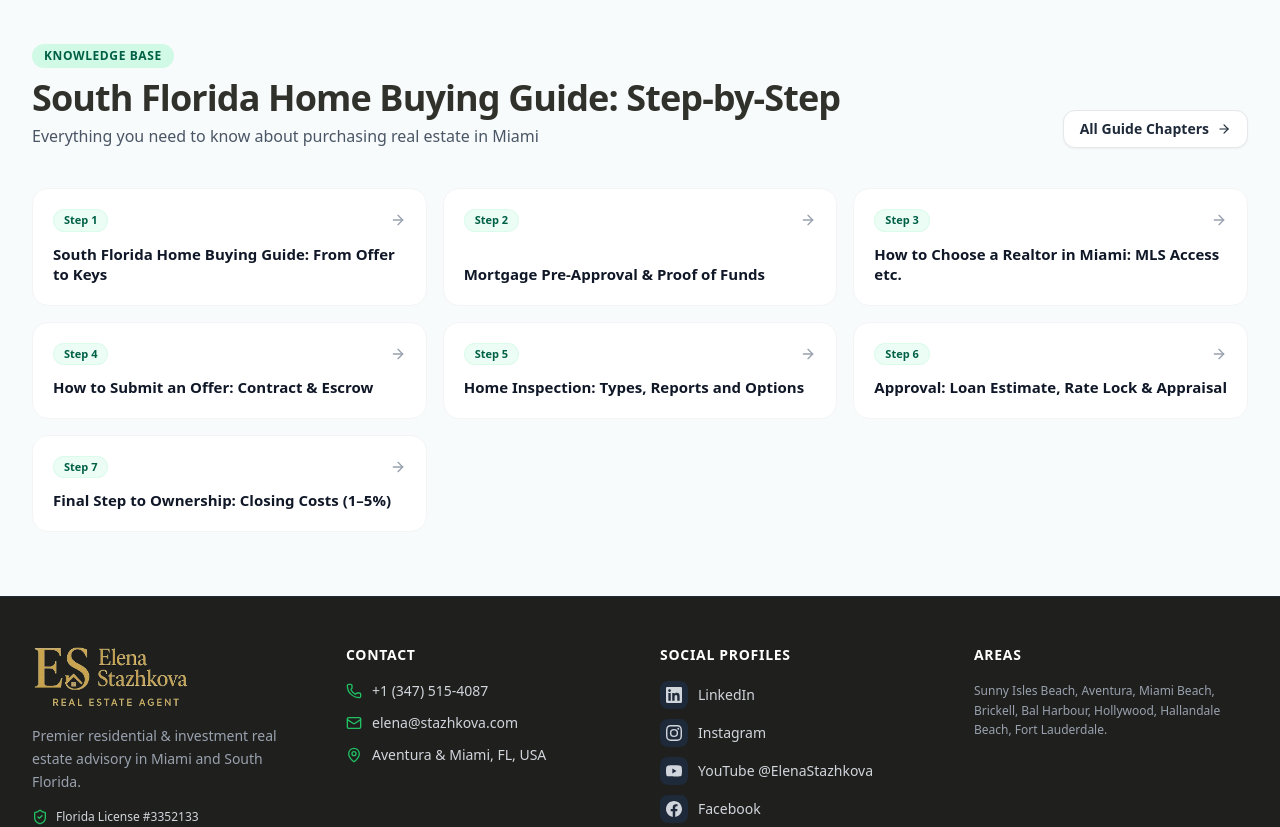
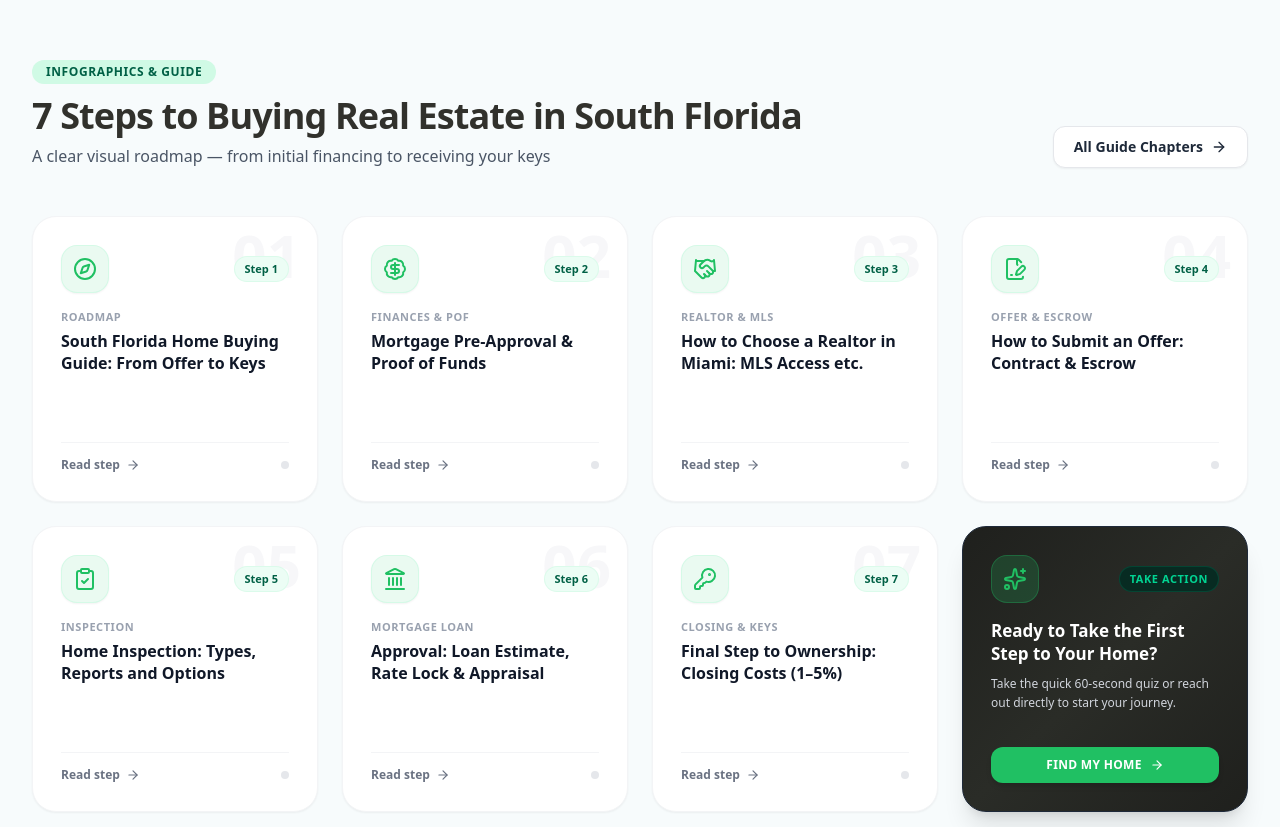
Before and after one commit to andreibdr/stazhkova_wp, a Next.js app in the folder website/: page / in a window 1280 px wide. Shown: the part 6000-6827 px from the top of the page. Built offline with nearby package versions, Linux system fonts and the light colour scheme.

Commit message:
feat: redesign knowledge base as modern square infographic cards with thematic icons and watermarks

```diff
--- a/website/components/GuidesPreview.tsx
+++ b/website/components/GuidesPreview.tsx
@@ -1,6 +1,16 @@
 import React from 'react';
 import Link from 'next/link';
-import { ArrowRight } from 'lucide-react';
+import {
+  Compass,
+  BadgeDollarSign,
+  Handshake,
+  FileSignature,
+  ClipboardCheck,
+  Landmark,
+  KeyRound,
+  Sparkles,
+  ArrowRight,
+} from 'lucide-react';
 import { Guide } from '@/lib/content';
 
 interface GuidesPreviewProps {
@@ -8,60 +18,131 @@ interface GuidesPreviewProps {
   lang: 'ru' | 'en' | 'es';
 }
 
+const stepMeta: Record<
+  number,
+  {
+    icon: React.ComponentType<{ className?: string }>;
+    category: { ru: string; en: string; es: string };
+  }
+> = {
+  1: {
+    icon: Compass,
+    category: { ru: 'Маршрут', en: 'Roadmap', es: 'Ruta' },
+  },
+  2: {
+    icon: BadgeDollarSign,
+    category: { ru: 'Финансы & POF', en: 'Finances & POF', es: 'Finanzas y POF' },
+  },
+  3: {
+    icon: Handshake,
+    category: { ru: 'Агент & MLS', en: 'Realtor & MLS', es: 'Agente y MLS' },
+  },
+  4: {
+    icon: FileSignature,
+    category: { ru: 'Оффер & Эскроу', en: 'Offer & Escrow', es: 'Oferta y Escrow' },
+  },
+  5: {
+    icon: ClipboardCheck,
+    category: { ru: 'Инспекция', en: 'Inspection', es: 'Inspección' },
+  },
+  6: {
+    icon: Landmark,
+    category: { ru: 'Ипотека', en: 'Mortgage Loan', es: 'Aprobación' },
+  },
+  7: {
+    icon: KeyRound,
+    category: { ru: 'Ключи от дома', en: 'Closing & Keys', es: 'Cierre y Llaves' },
+  },
+};
+
 export default function GuidesPreview({ guides, lang }: GuidesPreviewProps) {
   const titles = {
     ru: {
-      tag: 'База знаний',
-      title: 'Пошаговый гайд: Покупка недвижимости в США',
-      subtitle: 'Все этапы сделки простым языком — от бюджета до получения ключей',
+      tag: 'Инфографика & База знаний',
+      title: '7 шагов к покупке недвижимости во Флориде',
+      subtitle: 'Понятный визуальный маршрут сделки — от первого расчёта бюджета до получения ключей',
       all: 'Все статьи гайда',
       step: 'Шаг',
+      read: 'Читать шаг',
     },
     en: {
-      tag: 'Knowledge Base',
-      title: 'South Florida Home Buying Guide: Step-by-Step',
-      subtitle: 'Everything you need to know about purchasing real estate in Miami',
+      tag: 'Infographics & Guide',
+      title: '7 Steps to Buying Real Estate in South Florida',
+      subtitle: 'A clear visual roadmap — from initial financing to receiving your keys',
       all: 'All Guide Chapters',
       step: 'Step',
+      read: 'Read step',
     },
     es: {
-      tag: 'Base de Conocimiento',
-      title: 'Guía paso a paso para comprar en Florida',
-      subtitle: 'Todo lo que necesita saber para adquirir su propiedad en Miami',
+      tag: 'Infografía y Guía',
+      title: '7 pasos para comprar una propiedad en Florida',
+      subtitle: 'Una guía visual completa — desde el presupuesto inicial hasta la entrega de llaves',
       all: 'Ver todos los capítulos',
       step: 'Paso',
+      read: 'Leer paso',
+    },
+  }[lang];
+
+  const ctaCard = {
+    ru: {
+      badge: 'Финал',
+      title: 'Готовы сделать первый шаг к покупке?',
+      subtitle: 'Пройдите короткий 60-секундный подбор или свяжитесь со мной напрямую.',
+      button: 'Подобрать дом',
+    },
+    en: {
+      badge: 'Take Action',
+      title: 'Ready to Take the First Step to Your Home?',
+      subtitle: 'Take the quick 60-second quiz or reach out directly to start your journey.',
+      button: 'Find My Home',
+    },
+    es: {
+      badge: 'Acción',
+      title: '¿Listo para dar el primer paso hacia su hogar?',
+      subtitle: 'Complete el cuestionario rápido de 60 segundos o contácteme directamente.',
+      button: 'Encontrar mi casa',
     },
   }[lang];
 
   const guidesIndexLink = lang === 'en' ? '/guides' : `/${lang}/guides`;
 
   return (
-    <section className="py-14 sm:py-16 bg-[#f7fbfc] border-t border-gray-100">
+    <section className="py-20 bg-[#f7fbfc] border-t border-gray-100">
       <div className="max-w-7xl mx-auto px-4 sm:px-6 lg:px-8">
-        <div className="flex flex-col md:flex-row md:items-end justify-between mb-8 sm:mb-10 gap-4 sm:gap-6">
+        {/* Header */}
+        <div className="flex flex-col md:flex-row md:items-end justify-between mb-12 gap-6">
           <div>
-            <span className="px-3 py-1 rounded-full text-xs font-semibold bg-emerald-100 text-emerald-800 uppercase tracking-wider mb-2.5 inline-block">
+            <span className="px-3.5 py-1 rounded-full text-xs font-semibold bg-emerald-100 text-emerald-800 uppercase tracking-wider mb-3 inline-block">
               {titles.tag}
             </span>
-            <h2 className="text-2xl sm:text-3xl lg:text-4xl font-extrabold text-[#31312c] tracking-tight">
+            <h2 className="text-3xl sm:text-4xl font-extrabold text-[#31312c] tracking-tight">
               {titles.title}
             </h2>
-            <p className="mt-1.5 text-sm sm:text-base text-gray-600 max-w-2xl font-light">
+            <p className="mt-2 text-base text-gray-600 max-w-2xl font-light">
               {titles.subtitle}
             </p>
           </div>
 
           <Link
             href={guidesIndexLink}
-            className="inline-flex items-center gap-2 px-4 py-2 rounded-xl border border-gray-200 bg-white text-xs sm:text-sm font-semibold text-gray-800 hover:text-[#20c063] hover:border-emerald-300 transition-colors shrink-0 shadow-xs"
+            className="inline-flex items-center gap-2 px-5 py-2.5 rounded-xl border border-gray-200 bg-white text-sm font-semibold text-gray-800 hover:text-[#20c063] hover:border-emerald-300 transition-colors shrink-0 shadow-xs"
           >
             <span>{titles.all}</span>
-            <ArrowRight className="w-3.5 h-3.5" />
+            <ArrowRight className="w-4 h-4" />
           </Link>
         </div>
 
-        <div className="grid grid-cols-1 sm:grid-cols-2 lg:grid-cols-3 gap-3.5 sm:gap-4">
-          {guides.map((guide, idx) => {
+        {/* 4x2 Symmetric Grid of Square Infographic Cards */}
+        <div className="grid grid-cols-1 sm:grid-cols-2 lg:grid-cols-4 gap-6">
+          {guides.slice(0, 7).map((guide, idx) => {
+            const stepNumber = guide.step || idx + 1;
+            const meta = stepMeta[stepNumber] || {
+              icon: Compass,
+              category: { ru: 'Гайд', en: 'Guide', es: 'Guía' },
+            };
+            const IconComponent = meta.icon;
+            const categoryName = meta.category[lang] || meta.category.en;
+
             const guideUrl =
               lang === 'en'
                 ? `/guides/${guide.slug}`
@@ -71,21 +152,77 @@ export default function GuidesPreview({ guides, lang }: GuidesPreviewProps) {
               <Link
                 key={guide.id}
                 href={guideUrl}
-                className="group p-4 sm:p-5 rounded-2xl bg-white border border-gray-100 hover:border-emerald-300 hover:shadow-md transition-all flex flex-col justify-between gap-3"
+                className="relative aspect-square p-6 sm:p-7 rounded-3xl bg-white border border-gray-100 hover:border-[#20c063] hover:shadow-xl hover:-translate-y-1.5 transition-all duration-300 flex flex-col justify-between group overflow-hidden shadow-xs"
               >
-                <div className="flex items-center justify-between">
-                  <span className="text-[11px] font-bold px-2.5 py-0.5 rounded-full bg-emerald-50 text-emerald-800 border border-emerald-100/60">
-                    {titles.step} {guide.step || idx + 1}
-                  </span>
-                  <ArrowRight className="w-4 h-4 text-gray-400 group-hover:text-[#20c063] group-hover:translate-x-1 transition-all shrink-0" />
+                {/* Big subtle watermark step number */}
+                <div className="absolute top-2 right-4 text-6xl font-black text-gray-100/70 group-hover:text-emerald-100/90 transition-colors select-none pointer-events-none">
+                  0{stepNumber}
                 </div>
 
-                <h3 className="font-bold text-gray-900 text-sm sm:text-[15px] group-hover:text-[#20c063] transition-colors line-clamp-2 leading-snug">
-                  {guide.title}
-                </h3>
+                {/* Top: Icon + Step Badge */}
+                <div className="relative z-10">
+                  <div className="flex items-center justify-between mb-4">
+                    <div className="w-12 h-12 rounded-2xl bg-[#eafaf1] text-[#20c063] border border-emerald-100/80 flex items-center justify-center group-hover:bg-[#20c063] group-hover:text-white group-hover:scale-105 transition-all shadow-xs">
+                      <IconComponent className="w-6 h-6" />
+                    </div>
+                    <span className="text-[11px] font-bold text-emerald-800 bg-emerald-50 px-2.5 py-1 rounded-full border border-emerald-100/60">
+                      {titles.step} {stepNumber}
+                    </span>
+                  </div>
+
+                  {/* Micro-category */}
+                  <span className="text-[11px] font-semibold text-gray-400 uppercase tracking-wider block mb-1">
+                    {categoryName}
+                  </span>
+
+                  {/* Title */}
+                  <h3 className="font-bold text-gray-900 text-base leading-snug group-hover:text-[#20c063] transition-colors line-clamp-3">
+                    {guide.title}
+                  </h3>
+                </div>
+
+                {/* Bottom: Infographic Action Row */}
+                <div className="relative z-10 pt-3.5 border-t border-gray-100 flex items-center justify-between text-xs font-bold text-gray-500 group-hover:text-[#20c063] transition-colors">
+                  <span className="flex items-center gap-1.5">
+                    <span>{titles.read}</span>
+                    <ArrowRight className="w-3.5 h-3.5 group-hover:translate-x-1.5 transition-transform" />
+                  </span>
+                  <span className="w-2 h-2 rounded-full bg-gray-200 group-hover:bg-[#20c063] transition-colors" />
+                </div>
               </Link>
             );
           })}
+
+          {/* 8th Card: Symmetric CTA completing the 4x2 grid */}
+          <div className="relative aspect-square p-6 sm:p-7 rounded-3xl bg-gradient-to-br from-[#1f201d] via-[#2a2c27] to-[#1f201d] text-white flex flex-col justify-between shadow-xl border border-gray-800 hover:border-[#20c063] hover:-translate-y-1.5 transition-all duration-300 group overflow-hidden">
+            <div className="relative z-10">
+              <div className="flex items-center justify-between mb-4">
+                <div className="w-12 h-12 rounded-2xl bg-[#20c063]/20 text-[#20c063] border border-[#20c063]/30 flex items-center justify-center group-hover:scale-105 transition-all">
+                  <Sparkles className="w-6 h-6" />
+                </div>
+                <span className="text-[11px] font-bold uppercase tracking-wider text-emerald-400 bg-emerald-950/80 px-2.5 py-1 rounded-full border border-emerald-800/50">
+                  {ctaCard.badge}
+                </span>
+              </div>
+
+              <h3 className="font-bold text-white text-base sm:text-[17px] leading-snug mb-2">
+                {ctaCard.title}
+              </h3>
+              <p className="text-xs text-gray-300 font-light leading-relaxed line-clamp-3">
+                {ctaCard.subtitle}
+              </p>
+            </div>
+
+            <div className="relative z-10 pt-3">
+              <a
+                href="#findmyhome"
+                className="w-full py-2.5 px-4 bg-[#20c063] hover:bg-[#1aa654] text-white rounded-xl text-xs font-bold tracking-wide uppercase flex items-center justify-center gap-2 shadow-md transition-all group-hover:shadow-emerald-500/20"
+              >
+                <span>{ctaCard.button}</span>
+                <ArrowRight className="w-3.5 h-3.5" />
+              </a>
+            </div>
+          </div>
         </div>
       </div>
     </section>
```
